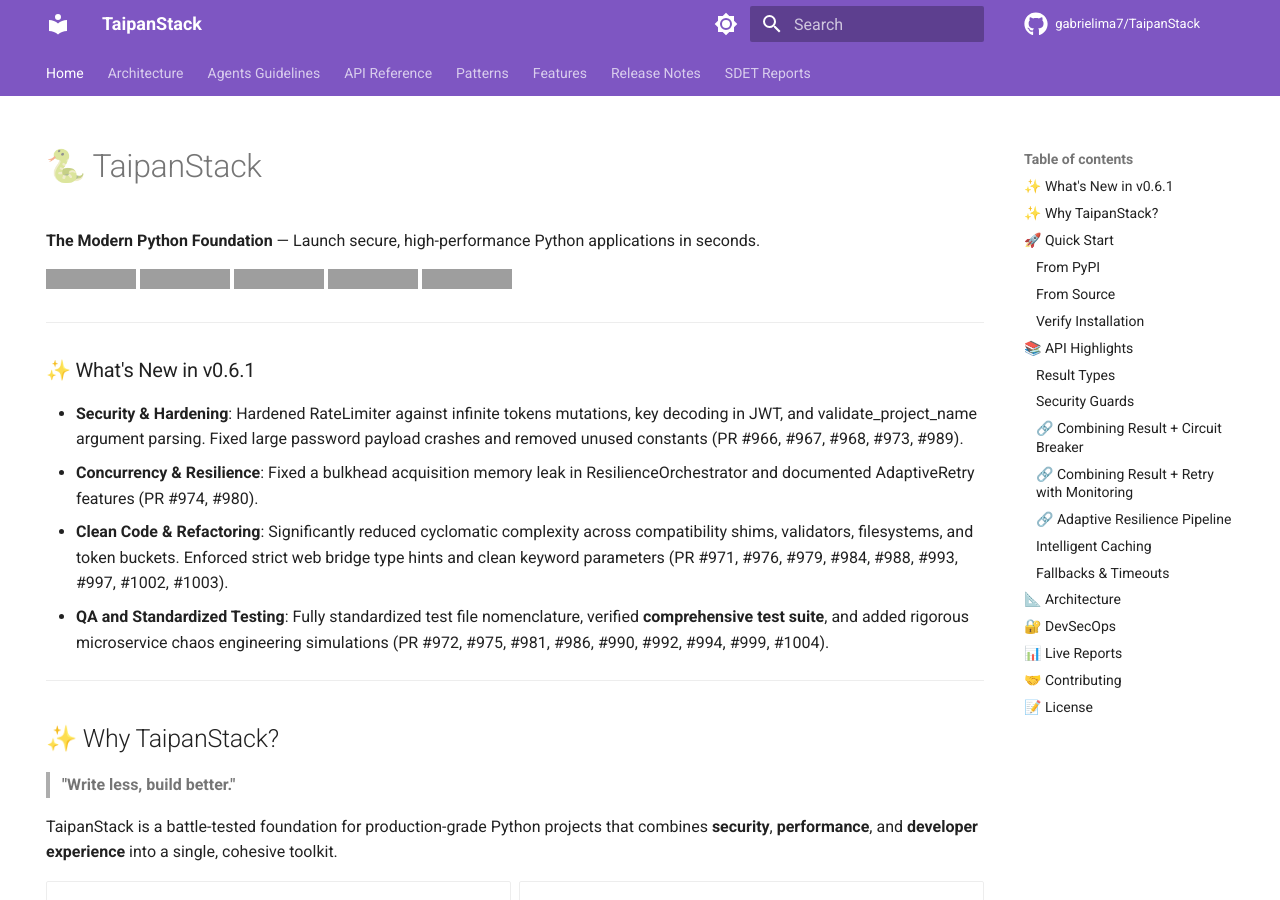
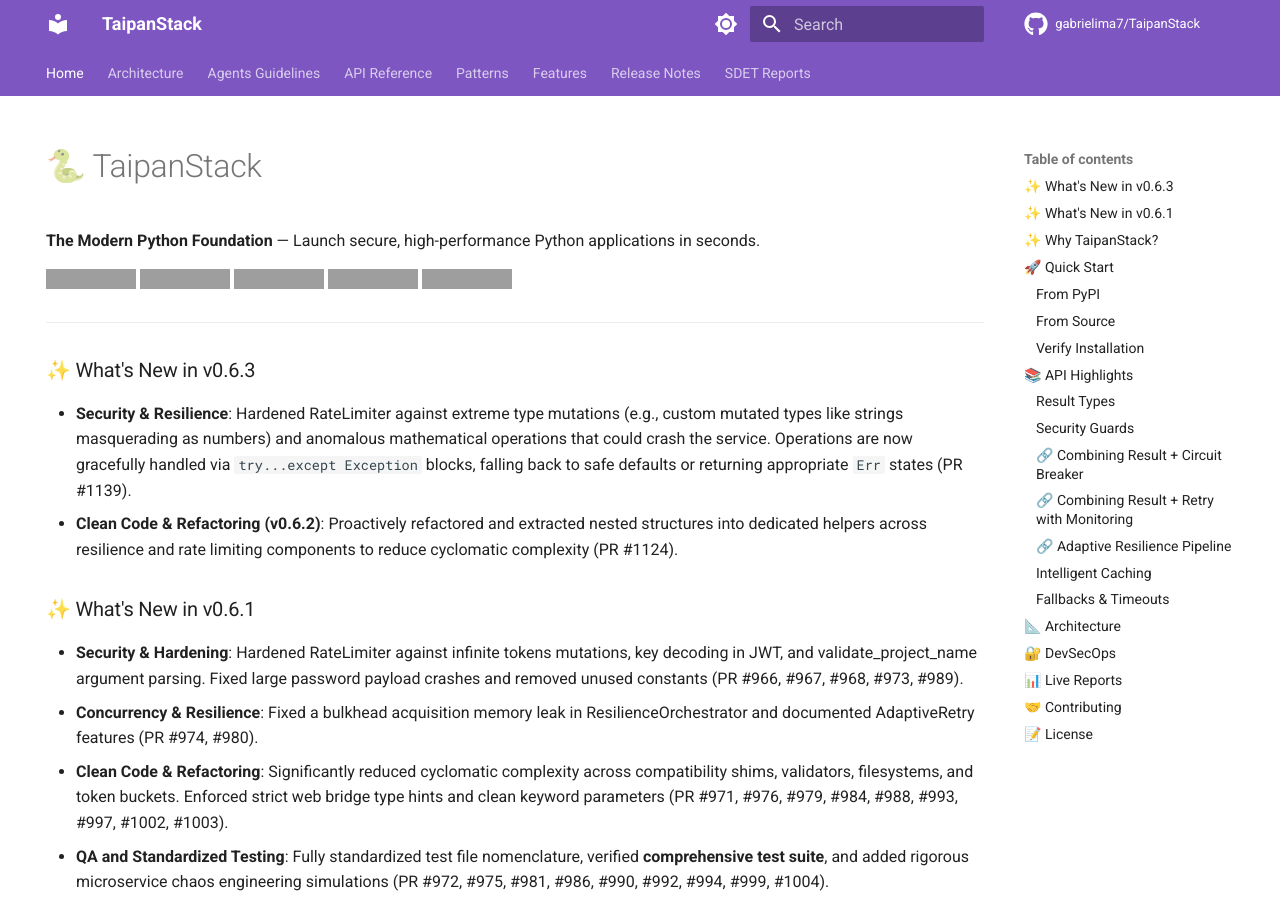
Before and after one commit to gabrielima7/TaipanStack, an MkDocs documentation site: the page built from docs/index.md, in a window 1280 px wide and 900 px high, cut to the strip 0-900 px from the top of the window. Built offline with MkDocs 1.6.1 and Material for MkDocs 9.7.7, drawn with Linux system fonts in a browser that asks for light colours; emoji names are drawn with the system emoji font; comment, search, counter and statistics services are not loaded; grey boxes are pictures that could not be loaded.

Commit message:
docs: Add v0.6.3 release notes and bump version to 0.6.3 (#1159)
* docs: add v0.6.3 release notes and update documentation

Co-authored-by: gabrielima7 <230595838+gabrielima7@users.noreply.github.com>

* docs: Add v0.6.3 release notes and bump version to 0.6.3 (#1159)

---------

Co-authored-by: google-labs-jules[bot] <161369871+google-labs-jules[bot]@users.noreply.github.com>
Co-authored-by: gabrielima7 <230595838+gabrielima7@users.noreply.github.com>
Co-authored-by: github-actions[bot] <github-actions[bot]@users.noreply.github.com>

```diff
--- a/docs/index.md
+++ b/docs/index.md
@@ -15,6 +15,11 @@ hide:
 [![License](https://img.shields.io/badge/License-MIT-green?style=flat)](https://github.com/gabrielima7/TaipanStack/blob/main/LICENSE)
 
 ---
+
+### ✨ What's New in v0.6.3
+
+- **Security & Resilience**: Hardened RateLimiter against extreme type mutations (e.g., custom mutated types like strings masquerading as numbers) and anomalous mathematical operations that could crash the service. Operations are now gracefully handled via `try...except Exception` blocks, falling back to safe defaults or returning appropriate `Err` states (PR #1139).
+- **Clean Code & Refactoring (v0.6.2)**: Proactively refactored and extracted nested structures into dedicated helpers across resilience and rate limiting components to reduce cyclomatic complexity (PR #1124).
 
 ### ✨ What's New in v0.6.1
 
--- a/mkdocs.yml
+++ b/mkdocs.yml
@@ -113,6 +113,7 @@ nav:
       - Adaptive Resilience: features/adaptive-resilience.md
       - Watchdogs & Monitoring: features/watchdogs.md
   - Release Notes:
+      - v0.6.3: releases/v0.6.3.md
       - v0.6.2: releases/v0.6.2.md
       - v0.6.1: releases/v0.6.1.md
       - v0.6.0: releases/v0.6.0.md
--- a/pyproject.toml
+++ b/pyproject.toml
@@ -1,6 +1,6 @@
 [project]
 name = "taipanstack"
-version = "0.6.1"
+version = "0.6.3"
 description = "TaipanStack - Modular, secure, and scalable Python stack for robust development"
 authors = [
     {name = "gabrielima7", email = "gabrielima.alu.lmb@gmail.com"}
--- a/src/taipanstack/__init__.py
+++ b/src/taipanstack/__init__.py
@@ -5,7 +5,7 @@ A modular, secure, and scalable Python stack for robust development.
 Supports Python 3.11+ with version-aware optimizations for 3.13/3.14.
 """
 
-__version__ = "0.6.1"
+__version__ = "0.6.3"
 
 from taipanstack.config.version_config import (
     VersionRecommendations,
```
Also changed, not shown: CHANGELOG.md (+6 -0 lines), README.md (+5 -0 lines), docs/releases/v0.6.3.md (added, +14 -0 lines).
